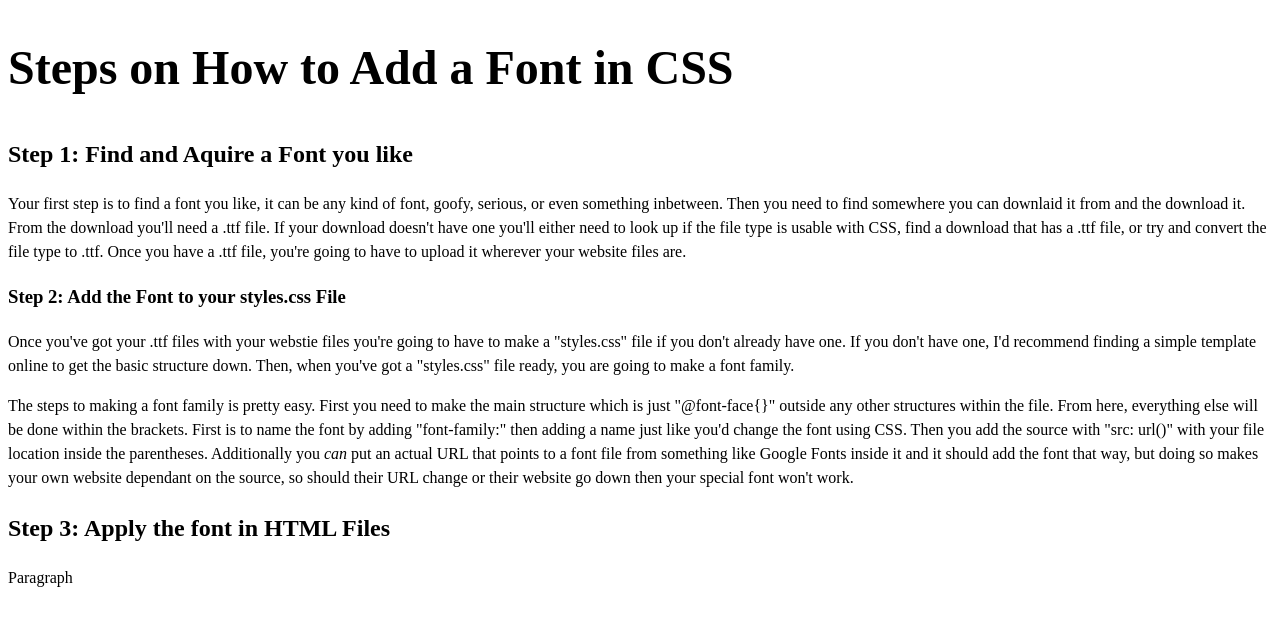
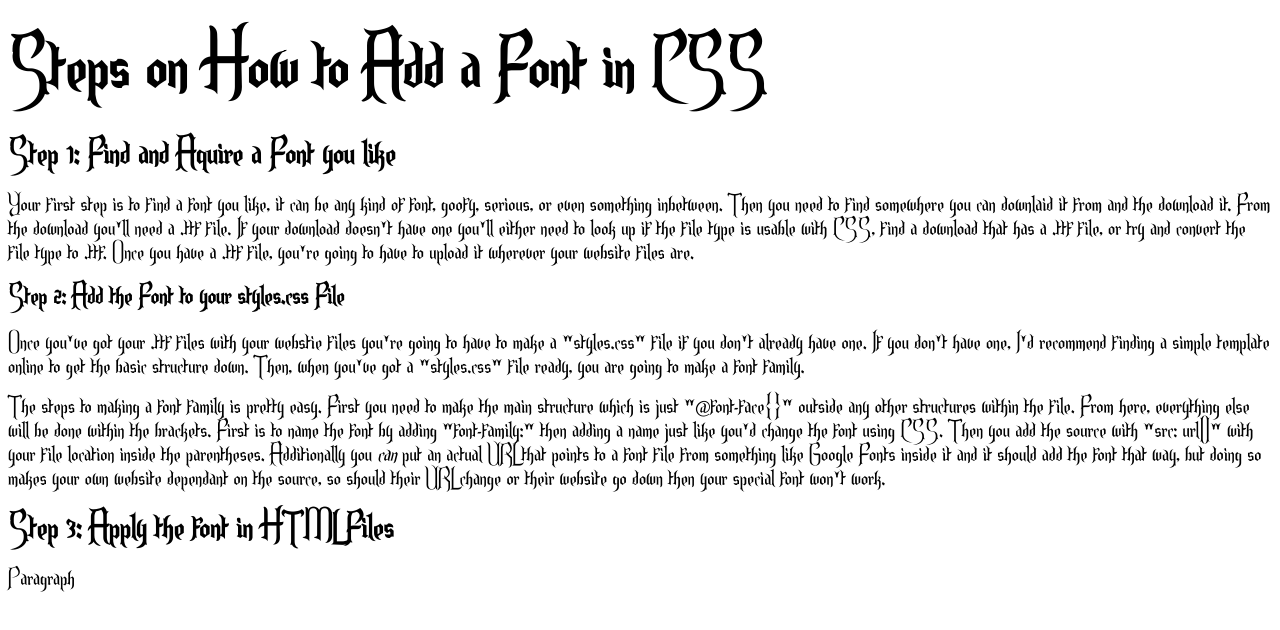
Before and after one commit to JazarHinko/JazarHinko.github.io, a website: page docs/cs212/homework/3.html in a window 1280 px wide. Drawn offline with Linux system fonts and the light colour scheme.

Commit message:
Update styles.css

```diff
--- a/docs/cs212/homework/styles.css
+++ b/docs/cs212/homework/styles.css
@@ -1,24 +1,24 @@
 @font-face {
-    font-family: whimzee;
-    src: url(whimzee.regular.ttf);
+    font-family: endor;
+    src: url(ENDOR___.ttf);
 }
 
 body {
     line-height: 1.5;
-    font-family: whimzee;
+    font-family: endor;
 }
 
 header {
     line-height: 1.5;
-    font-family: whimzee;
+    font-family: endor;
     font-size: 24px;
 }
 
 h1, h2, h3 {
-    font-family: whimzee;
+    font-family: endor;
 }
 
 h2, h3 {
     line-height: 1.5;
-    font-family: whimzee;
+    font-family: endor;
 }
```
